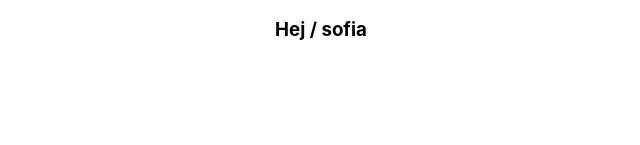
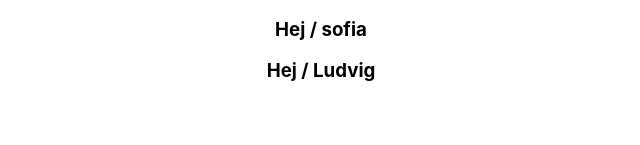
Before and after one commit to bregzor/E-commerce-React, a React (Create React App) app: page / in a window 1280 px wide. Shown: the part 155-300 px from the top of the page, without its empty margins (319-959 px from the left). Built offline with nearby package versions, Linux system fonts and the light colour scheme.

Commit message:
Luddes första commit

```diff
--- a/src/App.js
+++ b/src/App.js
@@ -8,6 +8,7 @@ function App() {
       <h2>Hej Hej</h2>
       <h3>Hej / Vanessa</h3>
       <h3>Hej / sofia</h3>
+      <h3>Hej / Ludvig</h3>
     </div>
   )
 }
```
